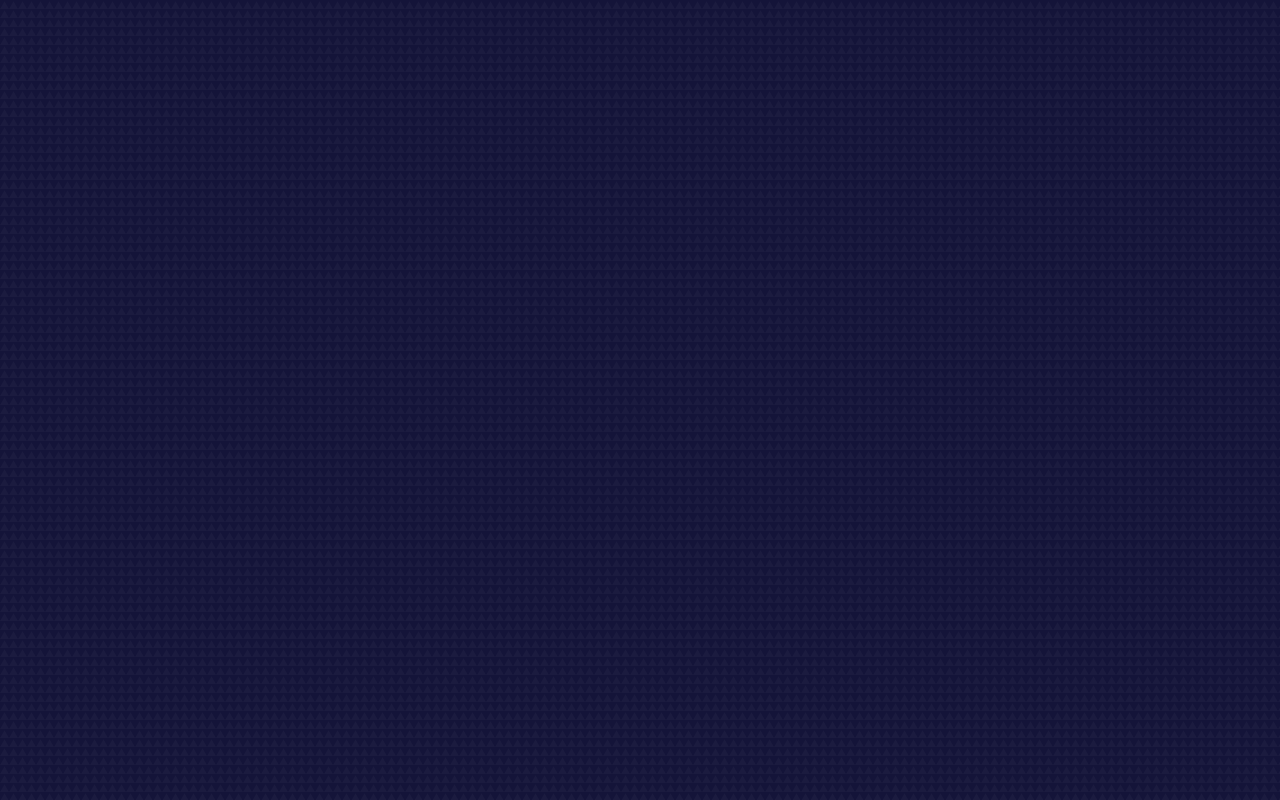
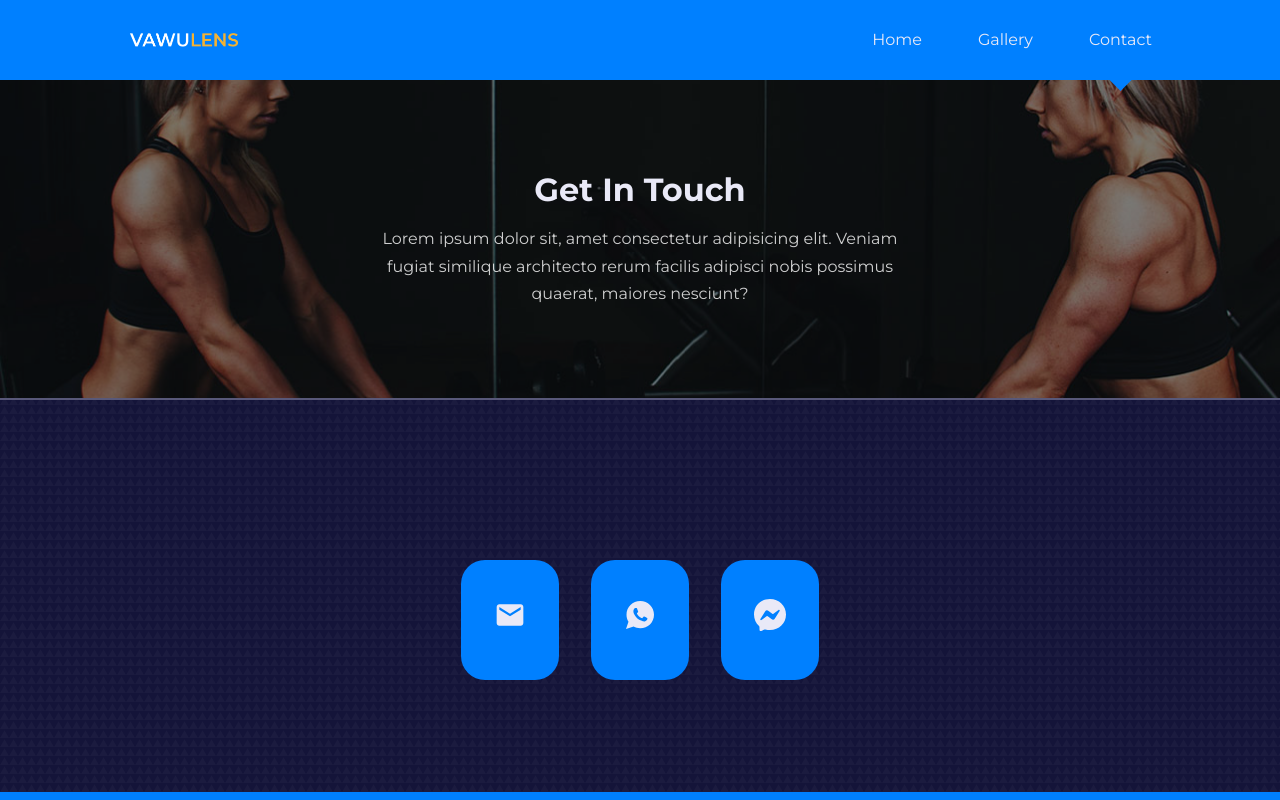
Before and after one commit to MarcoRosselDev/portafollio, a React (Create React App) app: page /contact in a window 1280 px wide. Shown: the top 800 px of the page. Built offline with nearby package versions, Linux system fonts and the light colour scheme.

Commit message:
structure pages and css 7 successfull

```diff
--- a/src/App.js
+++ b/src/App.jsx
@@ -1,14 +1,13 @@
 import { BrowserRouter, Routes, Route } from "react-router-dom";
 import Home from "./pages/home/Home";
 import Contact from "./pages/contact/Contact";
-
 import Footer from "./components/Footer";
 import Navbar from "./components/Navbar";
 import NotFound from "./pages/notFound/NotFound";
 import Gallery from "./pages/gallery/Gallery";
 
 function App() {
-  return;
+  return (
     <BrowserRouter>
       <Navbar />
       <Routes>
@@ -19,7 +18,8 @@
         <Route path="gallery" element={<Gallery />} />
       </Routes>
       <Footer />
-  </BrowserRouter>;
+    </BrowserRouter>
+  );
 }
 
 export default App;
--- a/src/pages/contact/Contact.jsx
+++ b/src/pages/contact/Contact.jsx
@@ -1,9 +1,9 @@
 import "./contact.css";
 import Header from "../../components/Header";
 import HeaderImage from "../../images/header_bg_2.jpg";
-// import { MdEmail } from "react-icons/md";
-// import { BsMessenger } from "react-icons/bs";
-// import { IoLogoWhatsapp } from "react-icons/io";
+import { MdEmail } from "react-icons/md";
+import { BsMessenger } from "react-icons/bs";
+import { IoLogoWhatsapp } from "react-icons/io";
 
 const Contact = () => {
   return (
@@ -21,21 +21,21 @@
               target="_blank"
               rel="noreferrer noopener"
             >
-              {/* <MdEmail /> */}
+              <MdEmail />
             </a>
             <a
               href="http://wa.me/+56951929740"
               target="_blank"
               rel="noreferrer noopener"
             >
-              {/* <IoLogoWhatsapp /> */}
+              <IoLogoWhatsapp />
             </a>
             <a
               href="http://m.me/ernest_achiever"
               target="_blank"
               rel="noreferrer noopener"
             >
-              {/* <BsMessenger /> */}
+              <BsMessenger />
             </a>
           </div>
         </div>
```
Lines whose indentation alone changed are shown as unchanged.
